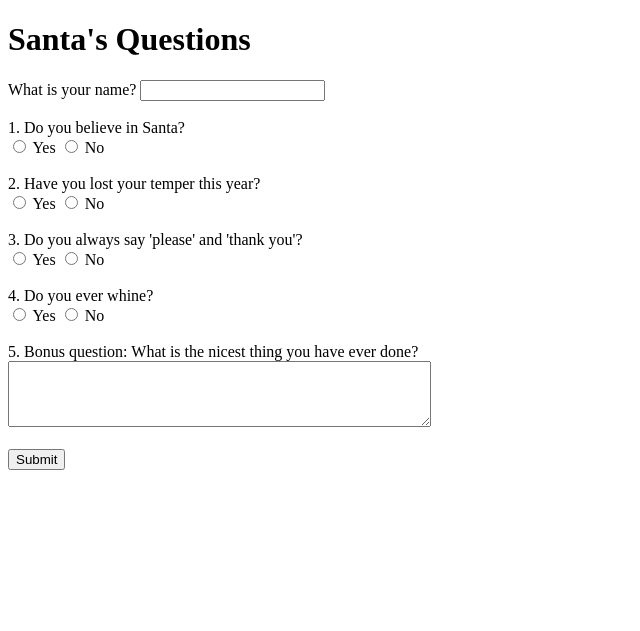
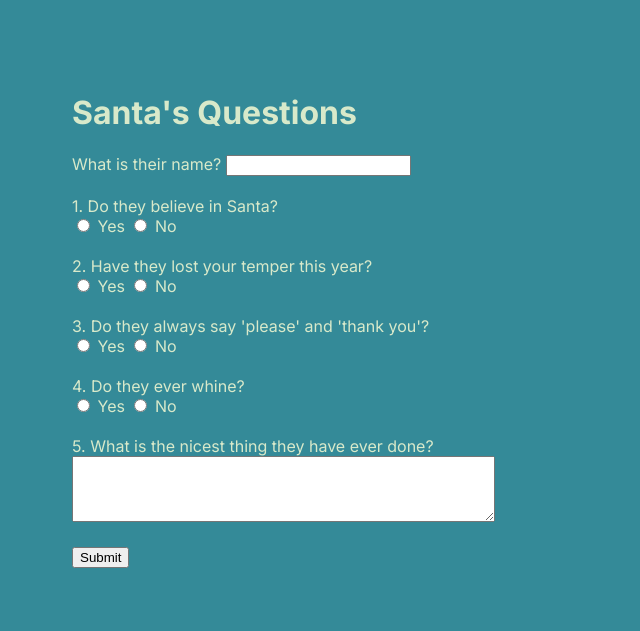
Before and after one commit to HashJig/NaughtyOrNice, a Flask app: page / in a window 1280 px wide. Shown: the top 631 px of the page, without its empty margins (0-640 px from the left). Run offline with Flask 3, Linux system fonts and the light colour scheme.

Commit message:
make so santa completes the questions and add ai checker for nicest thing

```diff
--- a/app.py
+++ b/app.py
@@ -1,6 +1,12 @@
 from flask import Flask, render_template, request
 
+import requests
+import json
+
 app = Flask(__name__)
+
+naughty = []
+good = []
 
 @app.route('/')
 def home():
@@ -8,40 +14,56 @@ def home():
 
 @app.route('/submit', methods=['POST'])
 def submit():
-    naughty = []
-    good = []
-
     good_responses = 0
     bad_responses = 0
 
-    def addGoodBad(response, goodResponse):
-        nonlocal good_responses, bad_responses
-        if response == goodResponse:
-            good_responses += 1
-        else:
-            bad_responses += 1
+    def aiCheckNicestThing(nicest_thing):
+        url = "https://api.arliai.com/v1/chat/completions"
+        payload = json.dumps({
+        "model": "Mistral-Nemo-12B-Instruct-2407",
+        "messages": [
+            {"role": "system", "content": "You are to look at the nicest thing someone has done this year and rank it out of 10, if you rank it higher than 6 then respond with yes, otherwise respond with no. Respond in lowercase."},
+            {"role": "user", "content": "{nicest_thing}"},
+        ],
+        "repetition_penalty": 1.1,
+        "temperature": 0.7,
+        "top_p": 0.9,
+        "top_k": 40,
+        "max_tokens": 1024,
+        "stream": False
+        })
+        headers = {
+        'Content-Type': 'application/json',
+        'Authorization': f"Bearer a816df82-3350-4f23-900c-92321129e702"
+        }
+
+        response = requests.request("POST", url, headers=headers, data=payload)
+        return json.loads(response.text)['choices'][0]['message']['content']
 
     name = request.form.get('name')
-    believe_in_santa = request.form.get('believe_in_santa')
-    lost_temper = request.form.get('lost_temper')
-    say_please_thank_you = request.form.get('say_please_thank_you')
-    whine = request.form.get('whine')
-    nicest_thing = request.form.get('nicest_thing')
-
-    addGoodBad(believe_in_santa, "yes")
-    addGoodBad(lost_temper, "no")
-    addGoodBad(say_please_thank_you, "yes")
-    addGoodBad(whine, "no")
+    if request.form.get('believe_in_santa') == "yes":
+        good_responses += 1
+    if request.form.get('lost_temper') == "no":
+        good_responses += 1
+    if request.form.get('say_please_thank_you') == "yes":
+        good_responses += 1
+    if request.form.get('whine') == "no":
+        good_responses += 1
+    if aiCheckNicestThing(request.form.get('nicest_thing')) == "yes":
+        good_responses += 1
 
     response_user = ""
-    if good_responses == 4:
-        response_user = "You are on the good list"
+    if good_responses == 5:
+        response_user = "You have been really nice"
+        good.append(name)
+    elif good_responses == 4:
+        response_user = "You have been nice"
         good.append(name)
     elif good_responses == 3:
-        response_user = "You are on the brink of being on the naughty list"
+        response_user = "You haven't been too bad"
         good.append(name)
     elif good_responses == 2:
-        response_user = "You are now on the naughty list"
+        response_user = "You have been a bit naughty"
         naughty.append(name)
     else:
         response_user = "You have been really naughty"
--- /dev/null
+++ b/main.css
@@ -0,0 +1,40 @@
+@import url('https://fonts.googleapis.com/css2?family=Inter:ital,opsz,wght@0,14..32,100..900;1,14..32,100..900&family=Noto+Sans+Math&display=swap');
+
+html body {
+    font-family: "Inter", serif;
+
+    padding: 5%;
+
+    color: rgb(216, 233, 202);
+    text-decoration-color: rgb(89, 85, 93);
+    background-color: rgb(52, 138, 152);
+}
+
+html ul {
+    list-style-type: none;
+    list-style: none;
+    margin: 0;
+    padding: 0;
+}
+
+html a {
+    color: darkseagreen;
+    text-decoration-style:dashed;
+    text-decoration-color: darkseagreen;
+}
+
+button {
+    padding: 0;
+    border: none;
+    background: none;
+
+    color: darkseagreen;
+    text-decoration-style:dashed;
+    text-decoration-color: darkseagreen;
+
+    font-size: larger;
+}
+
+.ghfont {
+    font-family: SFMono-Regular, Menlo, Consolas, Liberation Mono, monospace;
+}
--- a/requirements.txt
+++ b/requirements.txt
@@ -1,7 +1,12 @@
 blinker==1.9.0
+certifi==2024.12.14
+charset-normalizer==3.4.0
 click==8.1.7
 Flask==3.1.0
+idna==3.10
 itsdangerous==2.2.0
 Jinja2==3.1.4
 MarkupSafe==3.0.2
+requests==2.32.3
+urllib3==2.3.0
 Werkzeug==3.1.3
--- a/templates/questions.html
+++ b/templates/questions.html
@@ -3,39 +3,40 @@
 <head>
     <meta charset="UTF-8">
     <meta name="viewport" content="width=device-width, initial-scale=1.0">
+    <link rel="stylesheet" href="/main.css">
     <title>Santa's Questions</title>
 </head>
 <body>
     <h1>Santa's Questions</h1>
     <form action="/submit" method="POST">
-        <label for="name">What is your name?</label>
+        <label for="name">What is their name?</label>
         <input type="text" id="name" name="name" required><br><br>
 
-        <label>1. Do you believe in Santa?</label><br>
+        <label>1. Do they believe in Santa?</label><br>
         <input type="radio" id="believe_in_santa_yes" name="believe_in_santa" value="yes" required>
         <label for="believe_in_santa_yes">Yes</label>
         <input type="radio" id="believe_in_santa_no" name="believe_in_santa" value="no">
         <label for="believe_in_santa_no">No</label><br><br>
 
-        <label>2. Have you lost your temper this year?</label><br>
+        <label>2. Have they lost your temper this year?</label><br>
         <input type="radio" id="lost_temper_yes" name="lost_temper" value="yes" required>
         <label for="lost_temper_yes">Yes</label>
         <input type="radio" id="lost_temper_no" name="lost_temper" value="no">
         <label for="lost_temper_no">No</label><br><br>
 
-        <label>3. Do you always say 'please' and 'thank you'?</label><br>
+        <label>3. Do they always say 'please' and 'thank you'?</label><br>
         <input type="radio" id="say_please_thank_you_yes" name="say_please_thank_you" value="yes" required>
         <label for="say_please_thank_you_yes">Yes</label>
         <input type="radio" id="say_please_thank_you_no" name="say_please_thank_you" value="no">
         <label for="say_please_thank_you_no">No</label><br><br>
 
-        <label>4. Do you ever whine?</label><br>
+        <label>4. Do they ever whine?</label><br>
         <input type="radio" id="whine_yes" name="whine" value="yes" required>
         <label for="whine_yes">Yes</label>
         <input type="radio" id="whine_no" name="whine" value="no">
         <label for="whine_no">No</label><br><br>
 
-        <label>5. Bonus question: What is the nicest thing you have ever done?</label><br>
+        <label>5. What is the nicest thing they have ever done?</label><br>
         <textarea name="nicest_thing" rows="4" cols="50" required></textarea><br><br>
 
         <input type="submit" value="Submit">
```
Also changed, not shown: 1 other file.
